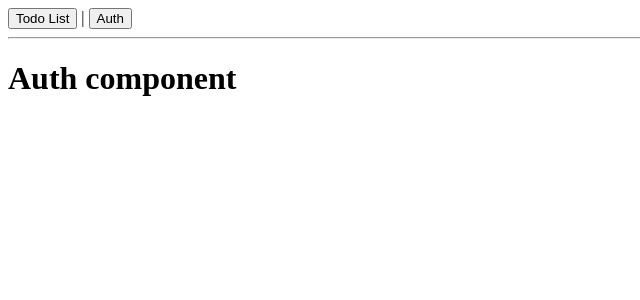
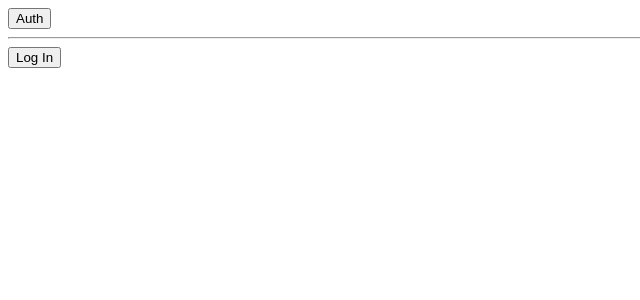
Before and after one commit to galexandrade/react-hooks-concept, a React (Create React App) app: page / in a window 1280 px wide. Shown: the top 300 px of the page, without its empty margins (0-640 px from the left). Built offline with nearby package versions, Linux system fonts and the light colour scheme; the HTML template or start-up script is replaced by a standard one.

Commit message:
useContext hook

```diff
--- a/src/App.js
+++ b/src/App.js
@@ -2,17 +2,25 @@
 import Todo from './Components/Todo';
 import Header from './Components/Header';
 import Auth from './Components/Auth';
+import AuthContext from './auth-context';
 
 const app = props => {
 
   const [page, setPage] = useState('auth');
+  const [authStatus, setAuthStatus] = useState(false);
+
+  const login = () => {
+    setAuthStatus(true);
+  }
 
   return (
     <div className="App">
-      <Header onLoadAuth={() => setPage('auth')} onLoadTodos={() => setPage('todos')} />
+      <AuthContext.Provider value={{status: authStatus, login: login}}>
+        <Header onLoadAuth={() => setPage('auth')} onLoadTodos={() => setPage('todos')} />
 
-      <hr/>
-      {page === 'auth' ? <Auth /> : <Todo />}
+        <hr/>
+        {page === 'auth' ? <Auth /> : <Todo />}
+      </AuthContext.Provider>
     </div>
   );
 }
--- a/src/Components/Auth.js
+++ b/src/Components/Auth.js
@@ -1,7 +1,12 @@
-import React from 'react';
+import React, { useContext } from 'react';
+import AuthContext from '../auth-context';
 
-const auth = props => (
-    <h1>Auth component</h1>
-);
+const auth = props => {
+    const auth = useContext(AuthContext);
+
+    return (
+        <button onClick={auth.login}>Log In</button>
+    )
+};
 
 export default auth;
--- a/src/Components/Header.js
+++ b/src/Components/Header.js
@@ -1,9 +1,15 @@
-import React from 'react';
+import React, { useContext } from 'react';
+import AuthContext from '../auth-context';
 
-const header = props => (
-    <header>
-        <button onClick={props.onLoadTodos}>Todo List</button> | <button onClick={props.onLoadAuth}>Auth</button>
-    </header>
-);
+const header = props => {
+    const auth = useContext(AuthContext);
+
+    return (
+        <header>
+            {auth.status ? <button onClick={props.onLoadTodos}>Todo List</button> : null}
+            <button onClick={props.onLoadAuth}>Auth</button>
+        </header>
+    )
+};
 
 export default header;
--- /dev/null
+++ b/src/auth-context.js
@@ -0,0 +1,5 @@
+import React from 'react';
+
+const authContext = React.createContext({status: false, login: () => {}});
+
+export default authContext;
```
Also changed, not shown: 1 other file (tests, documents, lock files or other folders).
